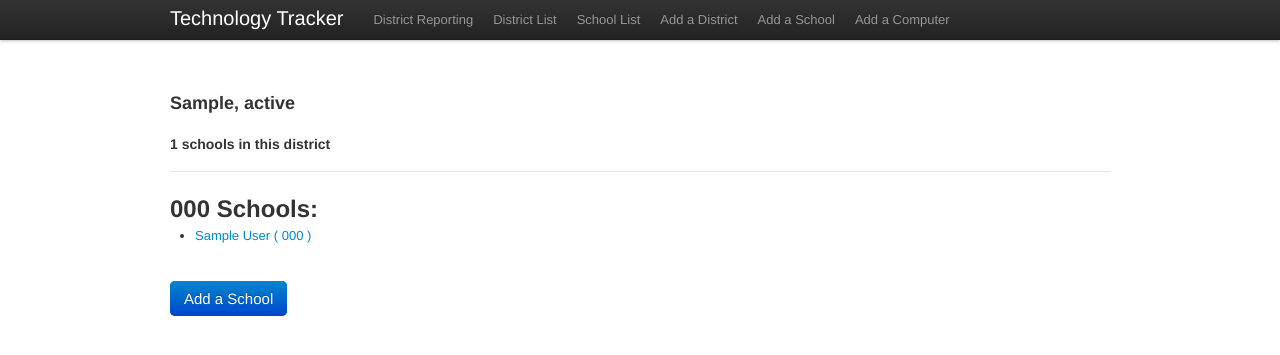
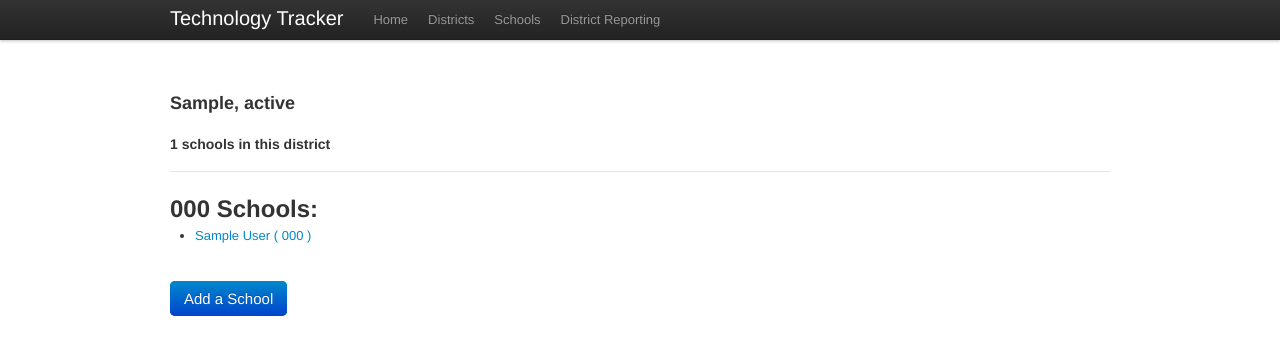
Before and after one commit to voodoologic/rebootourschools, a Django app: template rebootourschools/technologytracker/templates/home.html in a window 1280 px wide. Shown: the top 355 px of the page. Run offline with Django 3.2, Linux system fonts and the light colour scheme; tables that the repository leaves empty hold one stand-in row (values such as "Sample post"); the template is opened without the code that fills it: values that come from a table or form of the project are taken from there, most other values are stand-ins (such as "Sample title", 1, 10 or a date in 2020); parts of the project's set-up code (start-up, migrations or seed data) failed here and were passed over; some libraries are stand-ins or nearby versions.

Commit message:
Clearing out "Add" type menu options and updating "Schools" page

```diff
--- a/rebootourschools/technologytracker/templates/base.html
+++ b/rebootourschools/technologytracker/templates/base.html
@@ -13,26 +13,20 @@
     <div class="navbar navbar-fixed-top">
       <div class="navbar-inner">
         <div class="container">
-          <a class="brand" href="/">Technology Tracker</a>
+          <a class="brand" href="/home/">Technology Tracker</a>
           <div class="nav-collapse">
             <ul class="nav">
               <li>
+                <a href="/home/">Home</a>
+              </li>
+              <li>
+                <a href="/districts/">Districts</a>
+              </li>
+              <li>
+                <a href="/schools/">Schools</a>
+              </li>
+              <li>
                 <a href="/districtReporting/">District Reporting</a>
-              </li>
-			  <li>
-                <a href="/districts/">District List</a>
-              </li>
-			  <li>
-                <a href="/schools/">School List</a>
-              </li>
-			  <li>
-                <a href="/addDistrict/">Add a District</a>
-              </li>
-			  <li>
-                <a href="/addSchool/">Add a School</a>
-              </li>
-			  <li>
-                <a href="/addComputer/">Add a Computer</a>
               </li>
             </ul>
           </div>
--- a/rebootourschools/technologytracker/templates/home.html
+++ b/rebootourschools/technologytracker/templates/home.html
@@ -24,7 +24,7 @@
 <br/>
 <br/>
 
-<a id="addSchool" class="btn-primary btn-large" data-toggle="modal" href="#addSchoolModal">Add a School</a>
+<a id="addSchool" class="btn-primary btn-large" data-toggle="modal" data-target="#addSchoolModal" href="/addSchool/">Add a School</a>
 
 <div class="modal hide" id="addSchoolModal">
   <div class="modal-header">
--- a/rebootourschools/technologytracker/views.py
+++ b/rebootourschools/technologytracker/views.py
@@ -24,7 +24,6 @@ def home(request):
         ###retrieve all of the schools in the user's district
         schools = School.objects.filter(district=userDistrict)
         schoolCount = School.objects.filter(district=userDistrict).count()
-
 
         return render_to_response('home.html',
                                   {'userDistrict': userDistrict, 'schools': schools, 'schoolCount':schoolCount},
--- a/rebootourschools/urls.py
+++ b/rebootourschools/urls.py
@@ -4,8 +4,6 @@ from technologytracker.views import *
 admin.autodiscover()
 
 urlpatterns = patterns('',
-    # Examples:
-    # url(r'^$', 'rebootourschools.views.home', name='home'),
     url(r'^login/$', 'django.contrib.auth.views.login', {'template_name': 'login.html'}),
     url(r'^techtracker/', include('technologytracker.urls')),
     url(r'^techtrackerapi/', include('technologytrackerapi.urls')),
```
Also changed, not shown: rebootourschools/technologytracker/templates/schools.html (+51 -4 lines).
